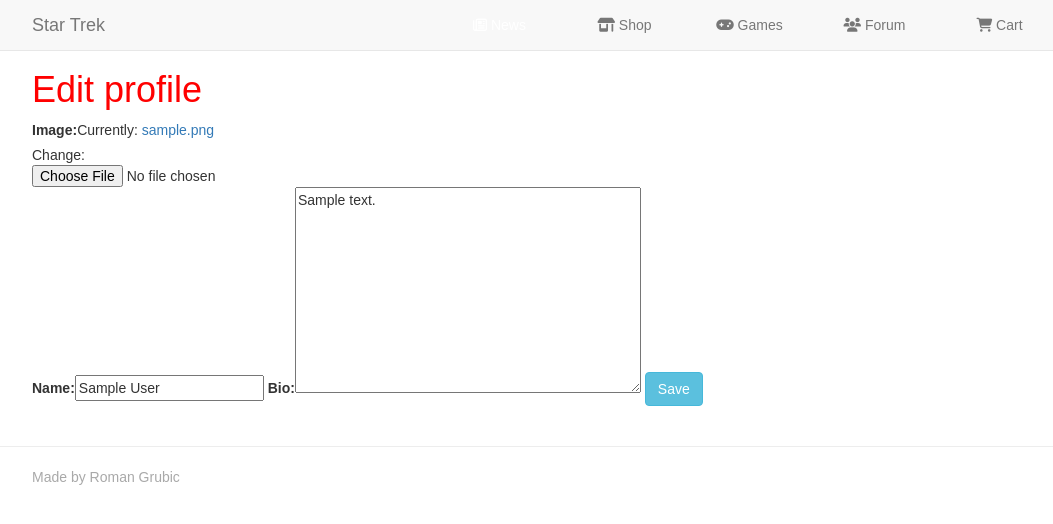
After one commit to romangrubic/Star-Trek-Django, a Django app: page /accounts/profile/1/edit/ in a window 1280 px wide. The commit adds this page. Shown: the top 524 px of the page, without its empty margins (38-1091 px from the left). Run offline with Django 3.2, Linux system fonts and the light colour scheme; tables that the repository leaves empty hold one stand-in row (values such as "Sample post"); some libraries are stand-ins or nearby versions.

Commit message:
Sorted profile editing for user and linked profiles to usernames in forum app

```diff
--- a/accounts/form.py
+++ b/accounts/form.py
@@ -2,6 +2,8 @@ from django import forms
 from django.contrib.auth.models import User
 from django.contrib.auth.forms import UserCreationForm
 from django.core.exceptions import ValidationError
+from .models import Profile
+
 
 class UserLoginForm(forms.Form):
     """Form to be used to login"""
@@ -39,3 +41,9 @@ class UserRegistrationForm(UserCreationForm):
             raise ValidationError("Passwoord must match!")
 
         return password2
+
+
+class ProfileForm(forms.ModelForm):
+    class Meta:
+        model = Profile
+        fields = ('image', 'name', 'bio')
--- a/accounts/models.py
+++ b/accounts/models.py
@@ -4,10 +4,11 @@ from django.contrib.auth.models import User
 
 # Create your models here.
 class Profile(models.Model):
-    user = models.OneToOneField(User, on_delete=models.CASCADE)
+    user = models.OneToOneField(User, on_delete=models.CASCADE, related_name="uprofile")
     image = models.ImageField(default='default.jpg', upload_to='profile_pic')
     name = models.CharField(max_length=40)
     bio = models.TextField(max_length=500)
+    password = models.CharField(max_length=40)
 
     def __str__(self):
-        return f'{self.user.username} Profile'
+        return self.name
--- a/accounts/templates/profile.html
+++ b/accounts/templates/profile.html
@@ -8,7 +8,8 @@
 
 <h1>{{ profile.username }}</h1>
 <h3>{{ profile.id }}</h3>
-<p>{{ profile.email }}</p>
-
+<p>{{ profile.uprofile.bio }}</p>
+<img src="{{ MEDIA_URL }}{{ profile.uprofile.image }}" alt="Profile pic">
+<a href="{% url 'edit_profile' profile.pk %}" class="btn btn-default">Edit Profile</a>
 
 {% endblock %}
--- /dev/null
+++ b/accounts/templates/profileform.html
@@ -0,0 +1,10 @@
+{% extends "base.html" %}
+{% load bootstrap_tags %}
+{% block content %}
+    <h1>Edit profile</h1>
+    <form method="POST" enctype="multipart/form-data">
+        {% csrf_token %}
+        {{ form | as_bootstrap }}
+        <button type="submit" class="btn btn-info">Save</button>
+    </form>
+{% endblock %}
--- a/accounts/urls.py
+++ b/accounts/urls.py
@@ -1,12 +1,13 @@
 from django.conf.urls import url, include
-from accounts.views import logout, login, registration, user_profile, user_orders
+from accounts.views import logout, login, registration, user_profile, user_orders, edit_profile
 from accounts import url_reset
 
 urlpatterns = [
     url(r'^logout/$', logout, name="logout"),
     url(r'^login/$', login, name="login"),
     url(r'^registration/$', registration, name="registration"),
-    url(r'^profile/$', user_profile, name="profile"),
+    url(r'^profile/(?P<pk>\d+)/$', user_profile, name="profile"),
     url(r'^orders/$', user_orders, name="orders"),
-    url(r'^password-reset/', include(url_reset))
+    url(r'^password-reset/', include(url_reset)),
+    url(r'^profile/(?P<pk>\d+)/edit/$', edit_profile, name="edit_profile"),
 ]
--- a/accounts/views.py
+++ b/accounts/views.py
@@ -2,7 +2,7 @@ from django.shortcuts import render, redirect, reverse, get_object_or_404
 from django.contrib import auth, messages
 from django.contrib.auth.decorators import login_required
 from django.contrib.auth.models import User
-from accounts.form import UserLoginForm, UserRegistrationForm
+from accounts.form import UserLoginForm, UserRegistrationForm, ProfileForm
 from checkout.models import Order
 from .models import Profile
 
@@ -72,10 +72,23 @@ def registration(request):
 
 
 @login_required
-def user_profile(request):
+def user_profile(request, pk):
     """ Users profile page"""
-    user = User.objects.get(email=request.user.email)
+    user = User.objects.get(pk=pk)
     return render(request, 'profile.html', {"profile": user}, )
+
+
+def edit_profile(request, pk):
+    profile = get_object_or_404(Profile, pk=pk)
+    if request.method == "POST":
+        form = ProfileForm(request.POST, request.FILES, instance=profile)
+
+        if form.is_valid():
+            profile = form.save()
+            return redirect(user_profile, profile.pk)
+    else:
+        form = ProfileForm(instance=profile)
+    return render(request, 'profileform.html', {'form': form})
 
 
 @login_required
--- a/posts/templates/postdetail.html
+++ b/posts/templates/postdetail.html
@@ -30,7 +30,8 @@
     {% for comment in post.comments.all %}
     <div class="row">
         <div class="col-4">
-            {{ comment.user}}
+        <a href="{% url 'profile' comment.user_id %}" target="_blank" rel="noopener">{{ comment.user}} </a>
+
             {{ comment.created_date }}
         </div>
         <div class="col-8">
--- a/search/views.py
+++ b/search/views.py
@@ -10,5 +10,5 @@ def search_products(request):
 
 
 def search_threads(request):
-    threads = Post.objects.filter(tag__icontains=request.GET['d'])
+    threads = Post.objects.filter(title__icontains=request.GET['d'])
     return render(request, "blogposts.html", {"posts": threads})
--- a/templates/base.html
+++ b/templates/base.html
@@ -60,7 +60,7 @@
                             <div class="dropdown">
                                 <button class="dropbtn"><i class="fas fa-portrait"></i> Account</button>
                                 <div class="dropdown-content">
-                                    <a href="{% url 'profile' %}"><i class="fa fa-user"></i> Profile</a>
+                                    <a href="{% url 'profile' user.pk %}"><i class="fa fa-user"></i> Profile</a>
                                     <a href="{% url 'orders' %}"><i class="fas fa-shopping-basket"></i> Orders</a>
                                     <a href="{% url 'logout' %}"><i class="fa fa-sign-out"></i> Log Out</a>
                                 </div>
```
Also changed, not shown: posts/templates/blogposts.html (+8 -13 lines), accounts/migrations/0003_auto_20200320_1224.py (added), accounts/migrations/0004_profile_password.py (added).
